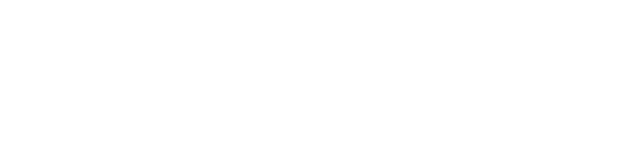
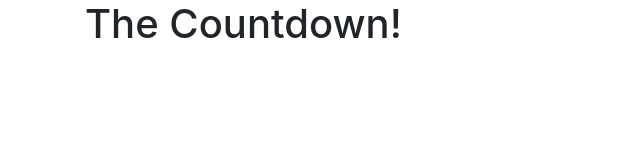
Before and after one commit to jasonawise/Countdown, a plain HTML site: page index.html in a window 1280 px wide. Shown: the whole page, without its empty margins (0-640 px from the left). Drawn offline with nearby package versions, Linux system fonts and the light colour scheme.

Commit message:
added link to custom css

```diff
--- a/index.html
+++ b/index.html
@@ -16,9 +16,22 @@
     <!-- Font Awesome -->
     <link rel="stylesheet" href="assets/font-awesome/css/font-awesome.min.css">
 
+    <!-- Custom Css -->
+    <link rel="stylesheet" href="assets/css/main.css">
+
 </head>
 
 <body>
+    <section>
+        <div class="container">
+            <div class="row">
+                <div class="col">
+                    <h1>The Countdown!</h1>
+                </div>
+            </div>
+        </div>
+    </section>
+
 
 
     <!-- Jquery -->
```
